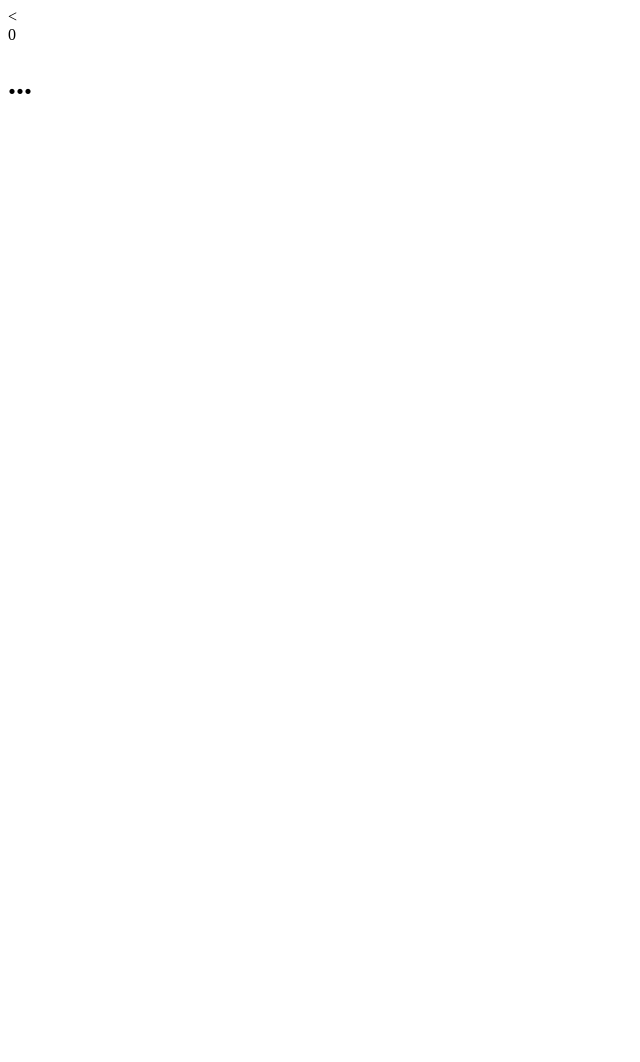
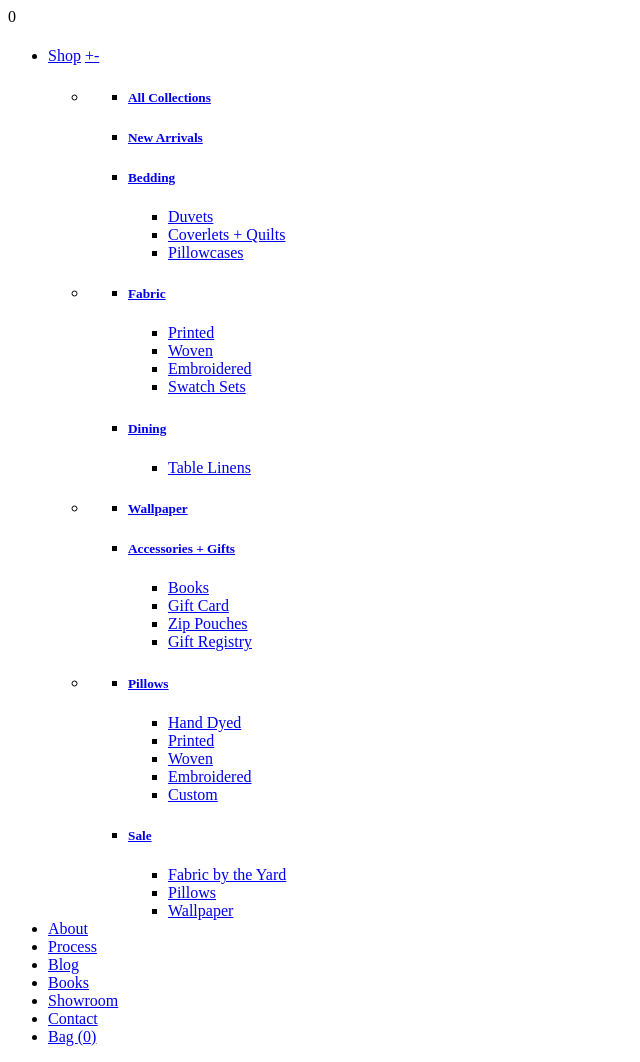
Before and after one commit to kimmckin/projects, a plain HTML site: page index.html in a window 1280 px wide. Shown: the whole page, without its empty margins (0-640 px from the left). Before the commit the page ends 800 px from the top, so only its background shows below. Drawn offline with Linux system fonts and the light colour scheme.

Commit message:
Update index.html

```diff
--- a/index.html
+++ b/index.html
@@ -5,19 +5,123 @@
     <title></title>
   </head>
   <body>
-    <<div class="nav--desktop">
-      <div class="mobile-wrapper">
+    <div class="nav--desktop">
+              <div class="mobile-wrapper">
       <div class="header-cart__wrapper hidden-lg">
-        <a href="/cart" class="CartToggle header-cart">
-          <i class="icon icon-ra_bag"></i>
-        </a>
+        <a href="/cart" class="CartToggle header-cart"><i class="icon icon-ra_bag"></i></a>
         <span class="header-cart__bubble cartCount has-items cartCount-updater  hidden-count">0</span>
       </div>
       <div class="logo-wrapper ">
-          <h1 class="h4 header-logo" itemscope="" itemtype="http://schema.org/Organization">...</h1>
+          <h1 class="h4 header-logo" itemscope="" itemtype="http://schema.org/Organization">
+            <a href="/" itemprop="url"><i class="icon icon-ra_primary-logo"></i></a>
+          </h1>
       </div>
       <a href="" class="menuToggle header-hamburger"></a>
-      </div>
     </div>
+    <div class="header-menu nav-wrapper">
+      <ul class="main-menu accessibleNav">
+      <li class="grandparent  kids-4">
+        <a href="#" class="nav-link" id="Shop">Shop</a>
+
+        <a href="#" class="nav-carat"><span class="plus">+</span><span class="minus">-</span></a>
+          <div class="main-menu-dropdown">
+            <ul class="main-menu-dropdown--list">
+
+    <li aria-haspopup="true">
+        <ul class="collection-nav--child">
+          <li class="collection-nav--child-link"><h5><a href="/collections/all">All Collections</a></h5>
+          </li>
+          <li class="collection-nav--child-link"><h5><a href="/collections/new-arrivals">New Arrivals</a></h5>
+          </li>
+        <li class="collection-nav--child-link"><h5><a href="/collections/bedding">Bedding</a></h5>
+          <ul class="collection-nav--grandchild">
+              <li class="collection-nav--grandchild-link"><a href="/collections/duvets">Duvets</a></li>
+              <li class="collection-nav--grandchild-link"><a href="/collections/quilts">Coverlets + Quilts</a></li>
+              <li class="collection-nav--grandchild-link"><a href="/collections/pillowcases">Pillowcases</a></li>
+            </ul>
+          </li>
+        </ul>
+      </li>
+    <li aria-haspopup="true">
+        <ul class="collection-nav--child">
+        <li class="collection-nav--child-link"><h5><a href="/collections/fabric-by-the-yard">Fabric</a></h5>
+          <ul class="collection-nav--grandchild">
+              <li class="collection-nav--grandchild-link"><a href="/collections/fabric-by-the-yard/Printed">Printed</a></li>
+              <li class="collection-nav--grandchild-link"><a href="/collections/fabric-by-the-yard/Woven">Woven</a></li>
+              <li class="collection-nav--grandchild-link"><a href="/collections/embroidered-fabrics">Embroidered</a></li>
+              <li class="collection-nav--grandchild-link"><a href="/collections/swatch-sets">Swatch Sets</a></li>
+              </ul>
+          </li>
+          <li class="collection-nav--child-link"><h5><a href="/collections/table-linens">Dining</a></h5>
+            <ul class="collection-nav--grandchild">
+              <li class="collection-nav--grandchild-link"><a href="/collections/table-linens">Table Linens</a></li>
+          </ul>
+          </li>
+        </ul>
+    </li>
+    <li aria-haspopup="true">
+        <ul class="collection-nav--child">
+          <li class="collection-nav--child-link"><h5><a href="/collections/wallpapers">Wallpaper</a></h5>
+          </li>
+          <li class="collection-nav--child-link"><h5><a href="/collections/accessories-gift">Accessories + Gifts</a></h5>
+            <ul class="collection-nav--grandchild">
+              <li class="collection-nav--grandchild-link"><a href="/collections/books">Books</a></li>
+              <li class="collection-nav--grandchild-link"><a href="/products/gift-card">Gift Card</a></li>
+              <li class="collection-nav--grandchild-link"><a href="/collections/zip-pouches">Zip Pouches</a></li>
+              <li class="collection-nav--grandchild-link"><a href="http://rebeccaatwood.com/apps/giftregistry">Gift Registry</a></li>
+          </ul>
+          </li>
+        </ul>
+    </li>
+    <li aria-haspopup="true">
+        <ul class="collection-nav--child">
+          <li class="collection-nav--child-link"><h5><a href="/collections/pillows">Pillows</a></h5>
+          <ul class="collection-nav--grandchild">
+              <li class="collection-nav--grandchild-link"><a href="/collections/pillows/Hand-Dyed">Hand Dyed</a></li>
+              <li class="collection-nav--grandchild-link"><a href="/collections/pillows/Printed">Printed</a></li>
+              <li class="collection-nav--grandchild-link"><a href="/collections/pillows/Woven">Woven</a></li>
+              <li class="collection-nav--grandchild-link"><a href="/collections/embroidered-pillows/Hand-Embroidered">Embroidered</a></li>
+              <li class="collection-nav--grandchild-link"><a href="/products/custom-pillow">Custom</a></li>
+          </ul>
+            </li>
+          <li class="collection-nav--child-link"><h5><a href="https://rebeccaatwood.com/collections/sale">Sale</a></h5>
+          <ul class="collection-nav--grandchild">
+              <li class="collection-nav--grandchild-link"><a href="/collections/end-of-roll-sale/sale">Fabric by the Yard</a></li>
+              <li class="collection-nav--grandchild-link"><a href="/collections/pillows/sale">Pillows</a></li>
+              <li class="collection-nav--grandchild-link"><a href="/collections/screen-printed-wallpaper/sale">Wallpaper</a></li>
+          </ul>
+          </li
+        </ul>
+    </li>
+            </ul>
+          </div>
+      </li>
+      <li class="child  kids-0">
+        <a href="/pages/about-us" class="nav-link" id="About">About</a>
+      </li>
+      <li class="child  kids-0">
+        <a href="/pages/process" class="nav-link" id="Process">Process</a>
+      </li>
+      <li class="child  kids-0">
+        <a href="/blogs/from-the-studio" class="nav-link" id="Blog">Blog</a>
+      </li>
+      <li class="child  kids-0">
+        <a href="/pages/book" class="nav-link" id="Books">Books</a>
+      </li>
+      <li class="child  kids-0">
+        <a href="/pages/visit-us" class="nav-link" id="Showroom">Showroom</a>
+      </li>
+      <li class="child  kids-0">
+        <a href="/pages/contact" class="nav-link" id="Contact">Contact</a>
+      </li>
+        <li class="cart-text-link">
+          <a href="/cart" class="CartToggle">
+            Bag
+            <span class=" hidden-count " id="nav-cartCountDesktop">(0)</span>
+          </a>
+        </li>
+      </ul>
+    </div>
+            </div>
   </body>
 </html>
```
